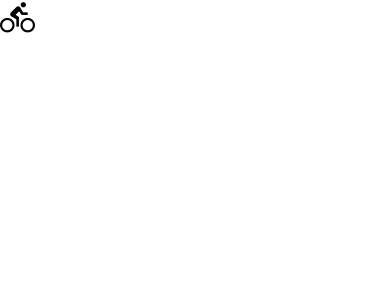
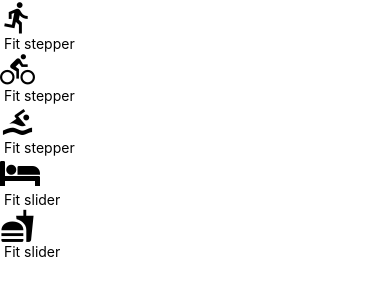
Before and after one commit to D-Singh11/ExcerciseTracker, a React Native app: screen / in a window 390 px wide. Shown: the top 300 px of the page. Built offline with nearby package versions, Linux system fonts and the light colour scheme.

Commit message:
feat: Create Stepper and Slider components
show them on AddEntry component based upon the type of metric.
stepper for stepper type and slider for slider type value of type 'type' property of metriv object received from getMetricMetaInfo()

```diff
--- a/components/AddEntry.js
+++ b/components/AddEntry.js
@@ -1,6 +1,8 @@
 import React, { Component } from 'react';
 import { Text, View } from 'react-native';
 import { getMetricMetaInfo } from '../utils/helpers';
+import FitSlider from './FitSlider';
+import FitStepper from './FitStepper';
 
 export default class AddEntry extends Component {
     state = {
@@ -49,9 +51,29 @@
 
 
     render() {
+        const metaInfo = getMetricMetaInfo();
         return (
             <View>
-                {getMetricMetaInfo('bike').getIcon()}
+                {Object.keys(metaInfo).map(key => {
+                    const { getIcon, type, ...rest } = metaInfo[key]
+                    const value = this.state[key]
+
+                    return (
+                        <View key={key}>
+                            {getIcon()}
+                            {type === 'slider'
+                                ? <FitSlider value={value}
+                                    onChange={(value) => this.slider(key, value)}
+                                    {...rest}
+                                />
+                                : <FitStepper value={value}
+                                    onIncrement={() => this.increment(key)}
+                                    onDecrement={() => this.decrement(key)}
+                                    {...rest}
+                                />}
+                        </View>
+                    )
+                })}
             </View>
         )
     }
--- /dev/null
+++ b/components/FitSlider.js
@@ -0,0 +1,12 @@
+import React, { Component } from 'react';
+import { Text, View } from 'react-native';
+
+function FitSlider() {
+    return (
+        <View>
+            <Text> Fit slider</Text>
+        </View>
+    )
+}
+
+export default FitSlider
--- /dev/null
+++ b/components/FitStepper.js
@@ -0,0 +1,12 @@
+import React, { Component } from 'react';
+import { Text, View } from 'react-native';
+
+function FitSlider() {
+    return (
+        <View>
+            <Text> Fit stepper</Text>
+        </View>
+    )
+}
+
+export default FitSlider
--- a/utils/helpers.js
+++ b/utils/helpers.js
@@ -61,12 +61,12 @@
             type: 'steppers',
             getIcon() {
                 return (
-                    <view>
+                    <View>
                         <MaterialIcons name='directions-run'
                             color={'black'}
                             size={35}
                         />
-                    </view>
+                    </View>
                 )
             }
         },
```
